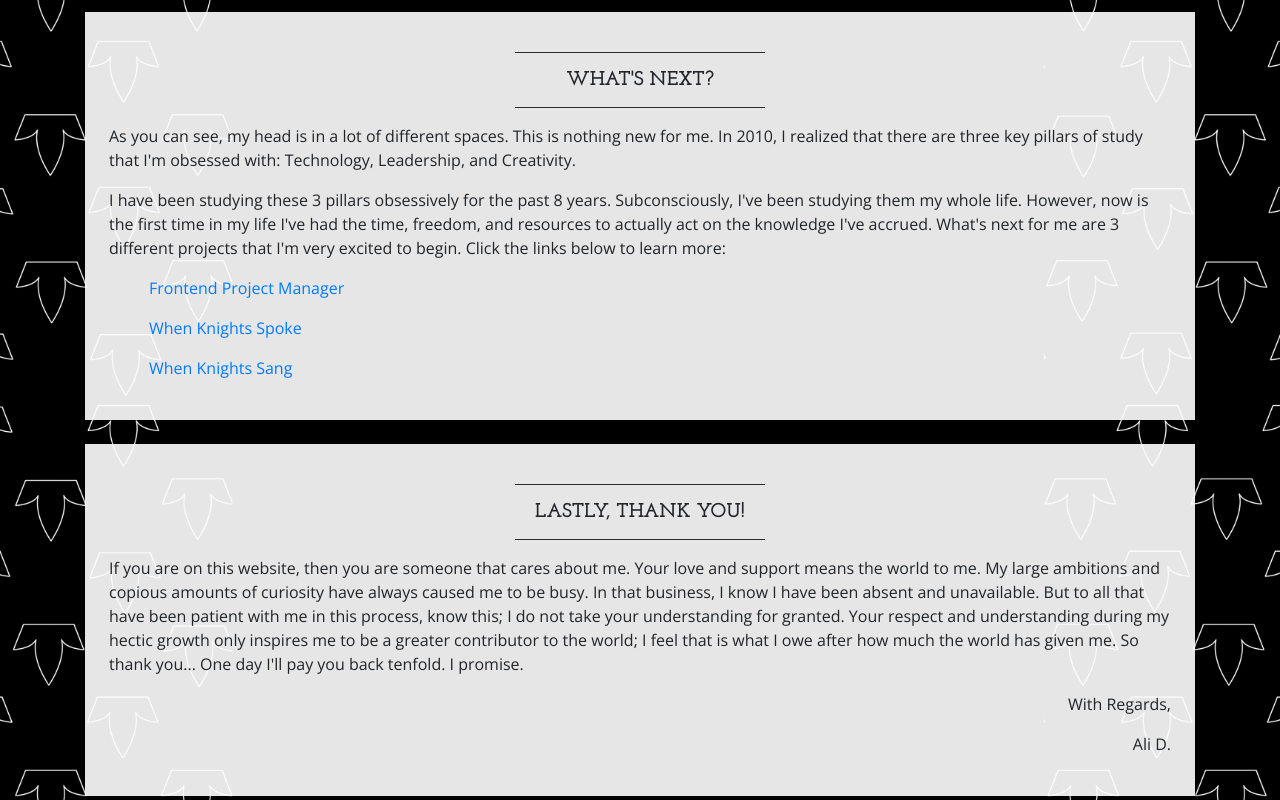
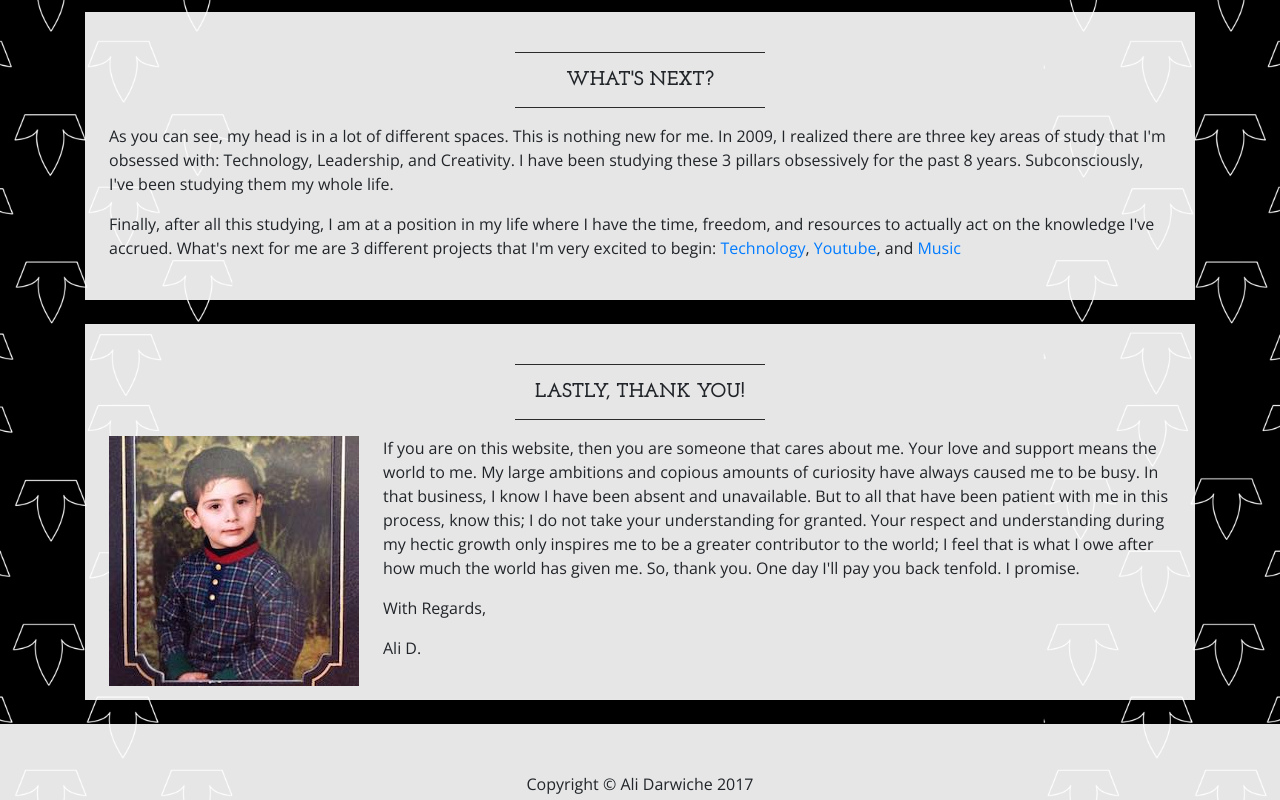
Before and after one commit to alidarwiche/alidarwiche.com, a plain HTML site: page index.html in a window 1280 px wide. Shown: the part 2000-2800 px from the top of the page. Drawn offline with nearby package versions, Linux system fonts and the light colour scheme.

Commit message:
index draft

```diff
--- a/index.html
+++ b/index.html
@@ -113,9 +113,9 @@
             </div>
             <!-- Welcome Message -->
             <div class="text-center mt-4">
-                <div class="text-heading text-muted text-lg">So... I just</div>
-                <h1 class="my-2">Graduated</h1>
-                <div class="text-heading text-muted text-lg">college.</div>
+                <div class="text-heading text-lg">So...</div>
+                <h1 class="my-2">I just graduated</h1>
+                <div class="text-heading text-lg">college.</div>
             </div>
         </div>
 
@@ -150,21 +150,18 @@
             <hr class="divider">
             <h2 class="text-center text-lg text-uppercase my-0"><strong>What's next?</strong></h2>
             <hr class="divider">
-            <!-- <img class="img-fluid float-left mr-4 d-none d-lg-block" src="img/intro-pic.jpg" alt=""> -->
-            <p>As you can see, my head is in a lot of different spaces. This is nothing new for me. In 2010, I realized that there are three key pillars of study that I'm obsessed with: Technology, Leadership, and Creativity.</p>
-            <p>I have been studying these 3 pillars obsessively for the past 8 years. Subconsciously, I've been studying them my whole life. However, now is the first time in my life I've had the time, freedom, and resources to actually act on the knowledge I've accrued. What's next for me are 3 different projects that I'm very excited to begin. Click the links below to learn more:</p>
-            <ul><a href="technology.html">Frontend Project Manager<a></ul>
-            <ul><a href="youtube.html">When Knights Spoke<a></ul>
-            <ul><a href="music.html">When Knights Sang<a></ul>
+            <p>As you can see, my head is in a lot of different spaces. This is nothing new for me. In 2009, I realized there are three key areas of study that I'm obsessed with: Technology, Leadership, and Creativity. I have been studying these 3 pillars obsessively for the past 8 years. Subconsciously, I've been studying them my whole life.</p>
+            <p>Finally, after all this studying, I am at a position in my life where I have the time, freedom, and resources to actually act on the knowledge I've accrued. What's next for me are 3 different projects that I'm very excited to begin: <a href="technology.html">Technology</a>, <a href="youtube.html">Youtube</a>, and <a href="music.html">Music</a></p>
         </div>
 
         <div class="bg-faded p-4 my-4">
             <hr class="divider">
             <h2 class="text-center text-lg text-uppercase my-0"><strong>Lastly, thank you!</strong></h2>
             <hr class="divider">
-            <p>If you are on this website, then you are someone that cares about me. Your love and support means the world to me. My large ambitions and copious amounts of curiosity have always caused me to be busy. In that business, I know I have been absent and unavailable. But to all that have been patient with me in this process, know this; I do not take your understanding for granted. Your respect and understanding during my hectic growth only inspires me to be a greater contributor to the world; I feel that is what I owe after how much the world has given me. So thank you... One day I'll pay you back tenfold. I promise.</p>
-            <p class="text-right"> With Regards,</p>
-            <p class="text-right"> Ali D.</p>
+            <img class="img-fluid float-left mr-4 d-none d-lg-block" src="img/index-thanks.jpg" alt="">
+            <p>If you are on this website, then you are someone that cares about me. Your love and support means the world to me. My large ambitions and copious amounts of curiosity have always caused me to be busy. In that business, I know I have been absent and unavailable. But to all that have been patient with me in this process, know this; I do not take your understanding for granted. Your respect and understanding during my hectic growth only inspires me to be a greater contributor to the world; I feel that is what I owe after how much the world has given me. So, thank you. One day I'll pay you back tenfold. I promise.</p>
+            <p class="text-left"> With Regards,</p>
+            <p class="text-left"> Ali D.</p>
         </div>
     </div>
 
```
Also changed, not shown: img/index-thanks.jpg (added).
